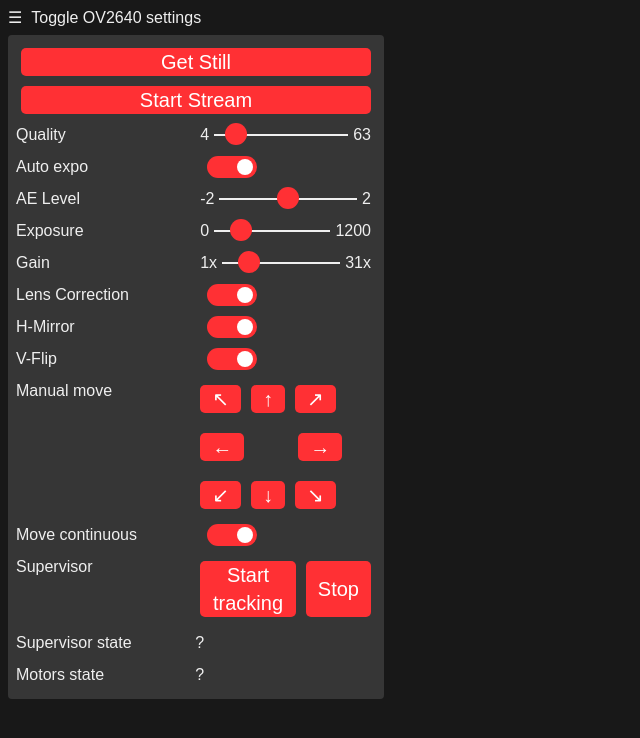
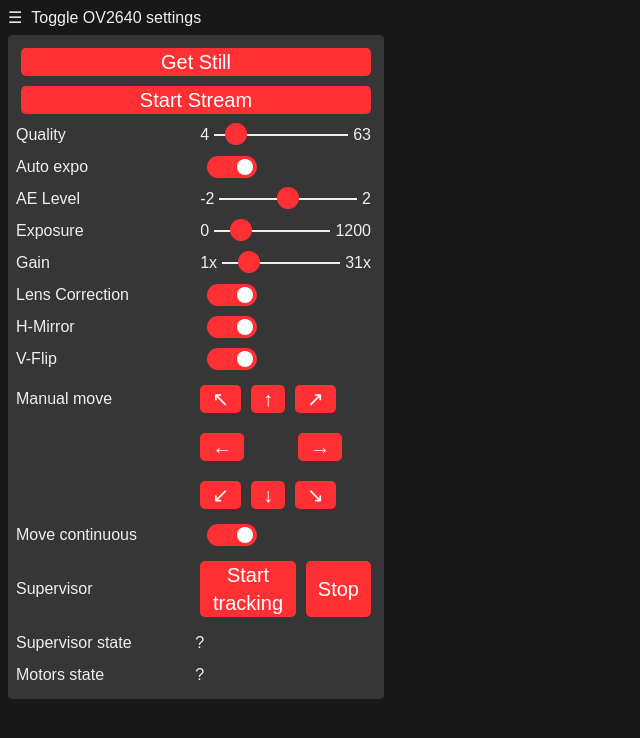
Before and after one commit to remipch/solar_concentrator, a plain HTML site: page software/supervisor_controller/components/web_custom/www/index_ov2640.html in a window 1280 px wide. Shown: the whole page, without its empty margins (0-640 px from the left). Drawn offline with Linux system fonts and the light colour scheme; no server answers.

Commit message:
web: vertical-center labels in input-group div
(labels and related controls are vertically aligned)

```diff
--- a/software/supervisor_controller/components/web_custom/www/index_ov2640.html
+++ b/software/supervisor_controller/components/web_custom/www/index_ov2640.html
@@ -117,7 +117,8 @@
                 display: flex;
                 flex-wrap: nowrap;
                 line-height: 22px;
-                margin: 5px 0
+                margin: 5px 0;
+                align-items: center
             }
 
             .input-group>label {
```
